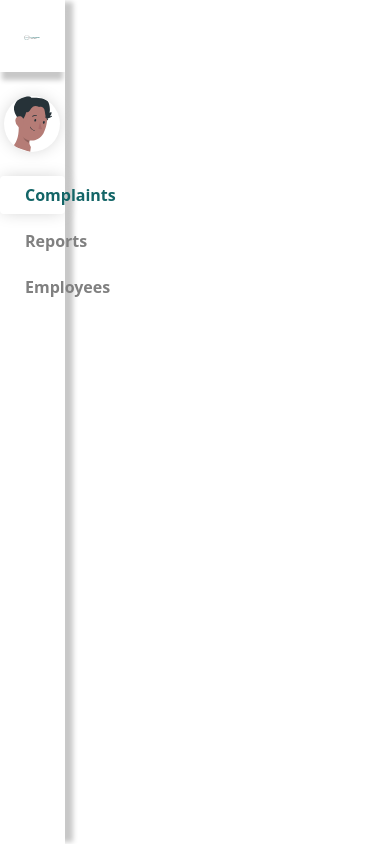
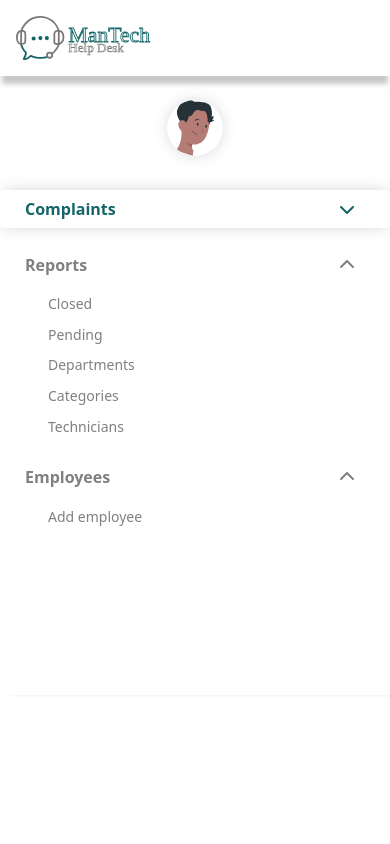
Before and after one commit to MohammedShwabi/ManTech-help-desk, a plain HTML site: page Front-end/side_bar.html in a window 390 px wide. Both pictures are taken after a click on the button "Complaints". Drawn offline with Linux system fonts and the light colour scheme.

Commit message:
complete style for side bar

```diff
--- a/Front-end/css/style.css
+++ b/Front-end/css/style.css
@@ -3,20 +3,18 @@
   --black: #000000;
   --white: #FFFFFF;
   --main-color: #136567;
-  --light-gray : #c8c8c8;
+  --light-gray: #c8c8c8;
+  --gray: #808080;
 }
 
-html, body {
+html,
+body {
   height: 100%;
-  width:  100%;
+  width: 100%;
   margin: 0;
   padding: 0;
 }
 
-/* body{
-  width: 100%;
-  height: 100%;
-} */
 
 /* start of card design for blog pages */
 a.blog-link {
@@ -178,8 +176,9 @@ a.blog-link {
   padding-right: 0;
   box-shadow: 10px 0 5px -2px var(--light-gray);
 }
-.side-bar .icon-container{
-  box-shadow:0  10px  5px -2px var(--light-gray);
+
+.side-bar .icon-container {
+  box-shadow: 0 10px 5px -2px var(--light-gray);
 
 }
 
@@ -188,6 +187,7 @@ a.blog-link {
   text-align: start;
   padding-left: 0;
   font-weight: bold;
+  position: relative;
 }
 
 .side-bar .side-bar-container .side-header:focus {
@@ -197,10 +197,22 @@ a.blog-link {
 
 }
 
+.side-bar .side-bar-container ul li  {
+  padding-top: 0.6rem
+}
+
 .side-bar .side-bar-container .slide-link {
   padding-left: 3rem !important;
+  text-decoration: none;
+  color: var(--gray);
+}
 
+.side-bar .side-bar-container .side-header .side-bar-icon {
+  position: absolute;
+right: 2rem;
 }
+
+
 
 /* end side bar */
 /* Start of maryam section*/
--- a/Front-end/js/frontend.js
+++ b/Front-end/js/frontend.js
@@ -1,19 +1,18 @@
-// to get current year
-function getYear() {
-    var currentDate = new Date();
-    var currentYear = currentDate.getFullYear();
-    document.querySelector("#displayYear").innerHTML = currentYear;
-}
+// to collapse side bar
+document.addEventListener("DOMContentLoaded", function() {
+    // Get all the collapsible buttons
+    const buttons = document.querySelectorAll(".side-header");
 
-getYear();
+    // Add a click event listener to each button
+    buttons.forEach(function(button) {
+        button.addEventListener("click", function() {
+            // Find the associated icon elements within this section
+            const openIcon = this.querySelector(".open-icon");
+            const closeIcon = this.querySelector(".close-icon");
 
-$('.hamburger').click(function (e) {
-    $(this).parent().find('ol').toggleClass('active');
-    $(this).toggleClass('active');
-    $('.dimmer').toggleClass('active');
-    $('body').toggleClass('no-scrolling');
+            // Toggle the visibility of the icons
+            openIcon.style.display = openIcon.style.display === "none" ? "inline-block" : "none";
+            closeIcon.style.display = closeIcon.style.display === "none" ? "inline-block" : "none";
+        });
+    });
 });
-
-$('li .icon-mobileMenu').click(function () {
-    $(this).parent().toggleClass('active');
-});
--- a/Front-end/side_bar.html
+++ b/Front-end/side_bar.html
@@ -12,19 +12,22 @@
     <link rel="canonical" href="https://getbootstrap.com/docs/5.0/examples/sidebars/">
 
 
-
+    <link rel="stylesheet" href="css/all.min.css">
     <link rel="stylesheet" href="css/bootstrap.min.css">
     <link rel="stylesheet" href="css/style.css">
     <script src="js/bootstrap.bundle.min.js"></script>
     <script src="js/jquery-3.6.0.min.js"></script>
+    <script src="js/all.min.js"></script>
+    <script src="js/frontend.js"></script>
+
 </head>
 
 <body class="h-100">
     <div class="container-fluid h-100">
         <div class="row h-100 ${1| ,row-cols-2,row-cols-3, auto,justify-content-md-center,|} ">
-            <div class="col-2 p-0">
+            <div class="col-lg-2  p-0">
                 <div class="container-fluid side-bar h-100">
-                    <div class="icon-container p-4">
+                    <div class="icon-container p-3">
                         <img src="img/helpDeskLogo.svg" alt="Logo" style="width:9rem;" class="img-fluid" />
                     </div>
 
@@ -42,6 +45,10 @@
                                     <span class="ps-4">
                                         Complaints
                                     </span>
+                                    <span class="side-bar-icon">
+                                        <i class="fa-solid fa-chevron-down open-icon" style="display: none;"></i>
+                                        <i class="fa-solid fa-chevron-up close-icon " ></i>
+                                    </span>
                                 </button>
                                 <div class="collapse show" id="complaints-collapse">
                                     <ul class="btn-toggle-nav list-unstyled fw-normal pb-1 small">
@@ -53,18 +60,22 @@
 
                             <li class="mb-2 w-100">
                                 <button class="btn side-header btn-toggle align-items-start collapsed w-100"
-                                    data-bs-toggle="collapse" data-bs-target="#reports-collapse"
-                                    aria-expanded="false">
+                                    data-bs-toggle="collapse" data-bs-target="#reports-collapse" aria-expanded="false">
                                     <span class="ps-4">
                                         Reports
                                     </span>
+                                    <span class="side-bar-icon">
+                                        <i class="fa-solid fa-chevron-down open-icon" style="display: none;"></i>
+                                        <i class="fa-solid fa-chevron-up close-icon " ></i>
+                                    </span>
                                 </button>
-                                <div class="collapse " id="reports-collapse">
+                                <div class="collapse show" id="reports-collapse">
                                     <ul class="btn-toggle-nav list-unstyled fw-normal pb-1 small">
-                                        <li><a href="#" class="slide-link">All</a></li>
+                                        <li><a href="#" class="slide-link">Closed</a></li>
+                                        <li><a href="#" class="slide-link">Pending</a></li>
                                         <li><a href="#" class="slide-link">Departments</a></li>
                                         <li><a href="#" class="slide-link">Categories</a></li>
-                                        <li><a href="#" class="slide-link">Support Users</a></li>
+                                        <li><a href="#" class="slide-link">Technicians</a></li>
                                     </ul>
                                 </div>
                             </li>
@@ -76,8 +87,12 @@
                                     <span class="ps-4">
                                         Employees
                                     </span>
+                                    <span class="side-bar-icon">
+                                        <i class="fa-solid fa-chevron-down open-icon" style="display: none;"></i>
+                                        <i class="fa-solid fa-chevron-up close-icon " ></i>
+                                    </span>
                                 </button>
-                                <div class="collapse " id="employees-collapse">
+                                <div class="collapse show" id="employees-collapse">
                                     <ul class="btn-toggle-nav list-unstyled fw-normal pb-1 small">
                                         <li><a href="#" class="slide-link">Add employee</a></li>
                                     </ul>
@@ -90,7 +105,7 @@
 
 
             </div>
-            <div class="col-10 ">
+            <div class="col-lg-10 ">
             </div>
         </div>
     </div>
@@ -99,70 +114,3 @@
 </body>
 
 </html>
-<!-- <div class="flex-shrink-0 p-3 bg-white shadow">
-                    <a href="/"
-                        class="d-flex align-items-center pb-3 mb-3 link-dark text-decoration-none border-bottom">
-                        <svg class="bi me-2" width="30" height="24">
-                            <use xlink:href="#bootstrap" />
-                        </svg>
-                        <span class="fs-5 fw-semibold">Collapsible</span>
-                    </a>
-                    <ul class="list-unstyled ps-0">
-                        <li class="mb-1">
-                            <button class="btn btn-toggle align-items-center collapsed"
-                                data-bs-toggle="collapse" data-bs-target="#home-collapse" aria-expanded="true">
-                                Home
-                            </button>
-                            <div class="collapse show" id="home-collapse">
-                                <ul class="btn-toggle-nav list-unstyled fw-normal pb-1 small">
-                                    <li><a href="#" class="slide-link">Overview</a></li>
-                                    <li><a href="#" class="slide-link">Updates</a></li>
-                                    <li><a href="#" class="slide-link">Reports</a></li>
-                                </ul>
-                            </div>
-                        </li>
-                        <li class="mb-1">
-                            <button class="btn btn-toggle align-items-center collapsed"
-                                data-bs-toggle="collapse" data-bs-target="#dashboard-collapse" aria-expanded="false">
-                                Dashboard
-                            </button>
-                            <div class="collapse" id="dashboard-collapse">
-                                <ul class="btn-toggle-nav list-unstyled fw-normal pb-1 small">
-                                    <li><a href="#" class="slide-link">Overview</a></li>
-                                    <li><a href="#" class="slide-link">Weekly</a></li>
-                                    <li><a href="#" class="link-dark">Monthly</a></li>
-                                    <li><a href="#" class="link-dark">Annually</a></li>
-                                </ul>
-                            </div>
-                        </li>
-                        <li class="mb-1">
-                            <button class="btn btn-toggle align-items-center collapsed"
-                                data-bs-toggle="collapse" data-bs-target="#orders-collapse" aria-expanded="false">
-                                Orders
-                            </button>
-                            <div class="collapse" id="orders-collapse">
-                                <ul class="btn-toggle-nav list-unstyled fw-normal pb-1 small">
-                                    <li><a href="#" class="link-dark">New</a></li>
-                                    <li><a href="#" class="link-dark">Processed</a></li>
-                                    <li><a href="#" class="link-dark">Shipped</a></li>
-                                    <li><a href="#" class="link-dark">Returned</a></li>
-                                </ul>
-                            </div>
-                        </li>
-                        <li class="border-top my-3"></li>
-                        <li class="mb-1">
-                            <button class="btn btn-toggle align-items-center collapsed"
-                                data-bs-toggle="collapse" data-bs-target="#account-collapse" aria-expanded="false">
-                                Account
-                            </button>
-                            <div class="collapse" id="account-collapse">
-                                <ul class="btn-toggle-nav list-unstyled fw-normal pb-1 small">
-                                    <li><a href="#" class="link-dark">New...</a></li>
-                                    <li><a href="#" class="link-dark">Profile</a></li>
-                                    <li><a href="#" class="link-dark">Settings</a></li>
-                                    <li><a href="#" class="link-dark">Sign out</a></li>
-                                </ul>
-                            </div>
-                        </li>
-                    </ul>
-                </div> -->
```
